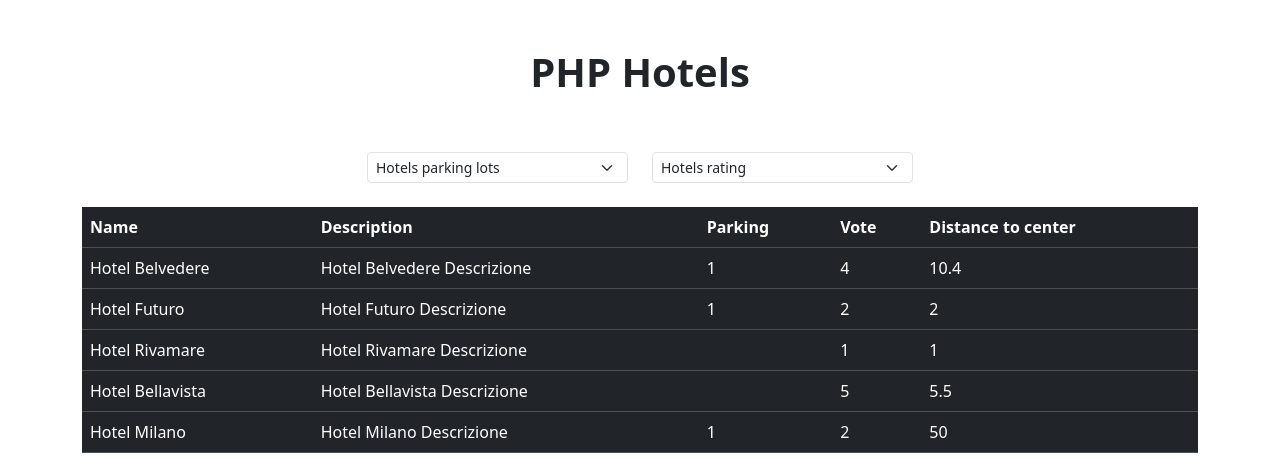
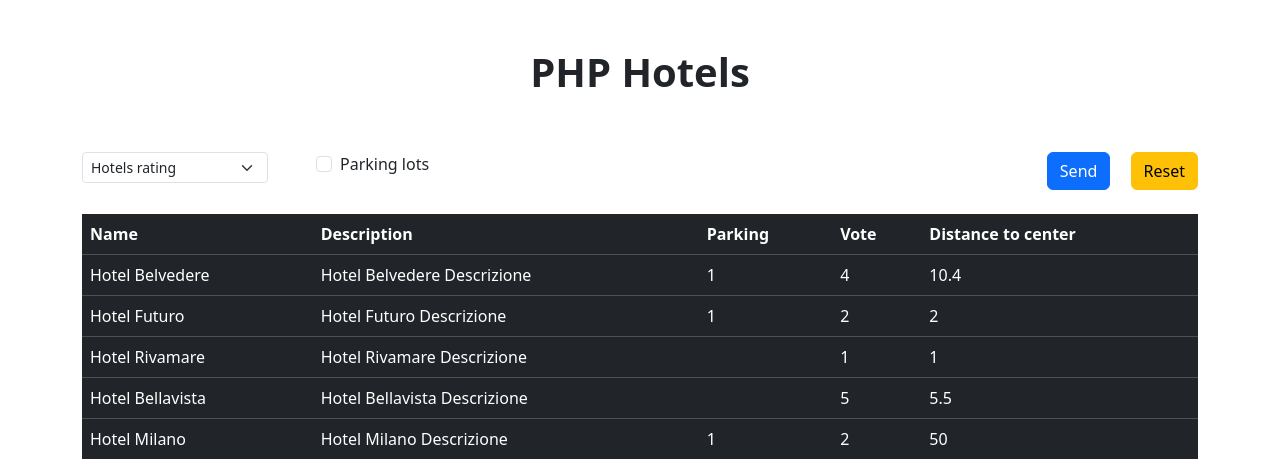
Before and after one commit to PlacidoBonfiglio/php-hotel, a PHP site: page / in a window 1280 px wide. Shown: the top 459 px of the page. Run offline with PHP 8.4, Linux system fonts and the light colour scheme.

Commit message:
added buttons

```diff
--- a/index.php
+++ b/index.php
@@ -36,6 +36,11 @@ $hotels = [
         'distance_to_center' => 50
     ],
 ];
+
+$filteredHotels;
+
+if (isset($_GET))
+
 ?>
 
 <!DOCTYPE html>
@@ -59,19 +64,9 @@ $hotels = [
             <h1 class="text-center pt-5 pb-5 fw-bold">PHP Hotels</h1>
 
             <!-- FORM -->
-            <form class="pb-4">
-                <div class="row justify-content-center">
-
-                    <!-- Parking form -->
-                    <div class="col-3">
-                        <select class="form-select form-select-sm" aria-label="Small select example">
-                            <option value="all" selected>Hotels parking lots</option>
-                            <option value="with-parking-lots">Parking lots only</option>
-                        </select>
-                    </div>
-
+            <form class="pb-4 d-flex" method="get">
                 <!-- Hotels rating form -->
-                    <div class="col-3">
+                <div class="col-2 me-5">
                     <select class="form-select form-select-sm" aria-label="Small select example">
                         <option value="all" selected>Hotels rating</option>
                         <option value="1-star">1 Star</option>
@@ -80,6 +75,17 @@ $hotels = [
                         <option value="5-stars">5 Stars</option>
                     </select>
                 </div>
+
+                <!-- Parking form -->
+                <div class="form-check col-3">
+                    <label class="form-check-label" for="parking">Parking lots</label>
+                    <input class="form-check-input" type="checkbox" id="parking" name="parking">
+                </div>
+
+                <!-- Buttons -->
+                <div class="text-end w-100">
+                    <button type="submit" class="btn btn-primary me-3">Send</button>
+                    <button type="reset" class="btn btn-warning">Reset</button>
                 </div>
             </form>
 
```
Lines whose indentation alone changed are shown as unchanged.
